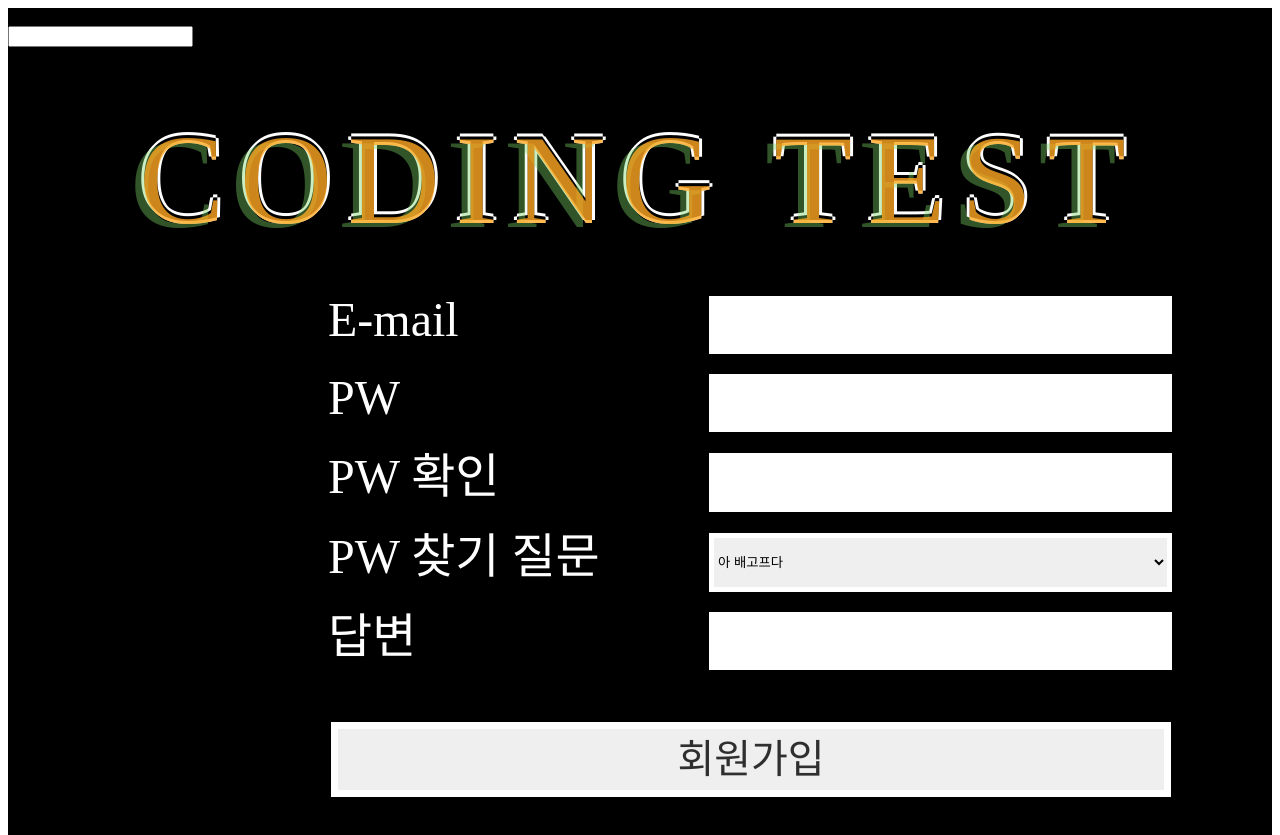
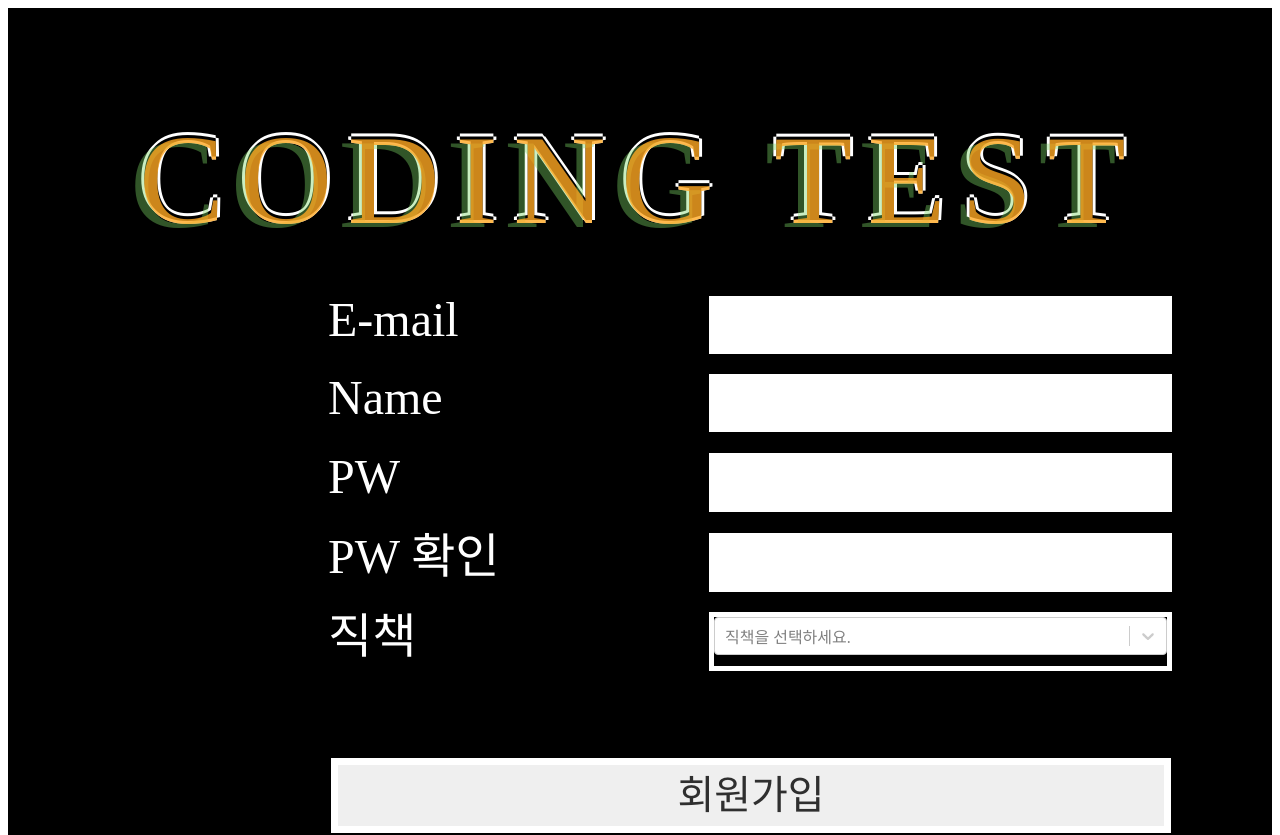
Before and after one commit to skkuse/2022fall_41class_team1, a React (Create React App) app in the folder frontend/: page /register in a window 1280 px wide. Shown: the top 835 px of the page. Built offline with nearby package versions, Linux system fonts and the light colour scheme.

Commit message:
아직도 미완성...

```diff
--- a/frontend/package.json
+++ b/frontend/package.json
@@ -19,6 +19,7 @@
     "react-redux": "^8.0.5",
     "react-router-dom": "^6.4.2",
     "react-scripts": "^5.0.1",
+    "react-select": "^5.6.1",
     "redux": "^4.2.0",
     "redux-promise": "^0.6.0",
     "redux-thunk": "^2.4.2",
--- a/frontend/src/pages/Login.js
+++ b/frontend/src/pages/Login.js
@@ -21,7 +21,6 @@ const Login = () => {
   };
 
   const onLogin1Click = useCallback(() => {
-    getLoginInf();
     navigate("/main");
   }, [navigate]);
 
@@ -37,6 +36,12 @@ const Login = () => {
      );
      console.log("response >>", response);
      console.log(response["data"]["msg"]);
+     if(response["data"]["msg"]=="login sucess"){
+        onLogin1Click();
+     }
+     else{
+        alert("잘못된 아이디나 비밀번호 입니다.");
+     }
     } catch (err) {
       console.log("Error >>", err);
     }
@@ -52,7 +57,7 @@ const Login = () => {
         <div className="pw_text">PW</div>
         <input name="user_password" className="pw_input"></input>
       </div>
-      <button className="loginBtn" onClick={onLogin1Click}>로그인</button>
+      <button className="loginBtn" onClick={getLoginInf}>로그인</button>
       <div className="link_findPw"><Link to="/find">PW 찾기</Link></div>
       <div className="link_register"><Link to="/register">회원가입</Link></div>
     </div>
--- a/frontend/src/pages/Main.js
+++ b/frontend/src/pages/Main.js
@@ -6,10 +6,12 @@ import Editor, { useMonaco, DiffEditor } from "@monaco-editor/react";
 import axios from "axios";
 import { Dropdown, Dropdownlist } from "./Dropdown";
 import { NowContext } from "../context/NowContext";
+import Login from "./Login"
 
 const Main = () => {
+  //console.log(Login.logAccount);
   const [editorVisible, setEditorVisible] = useState(1);
-  const [user_id, setUser_id] = useState("asdf@asdf.conm");
+  const [user_id, setUser_id] = useState("yali98@naver.com");
   const [question_no, setQuestion_no] = useState("1");
   const [code1, setCode1] = useState("#some comment");
   const [code2, setCode2] = useState("#some comment");
@@ -19,6 +21,8 @@ const Main = () => {
   const [result, setResult] = useState("result display");
   const [resultShow, setResultShow] = useState(0);
   const [submitted,setSubmitted]=useState(0);
+  const [analyzed_texts,setAnalyzed_texts]=useState("코드 분석");
+  const [test_case_texts,setTest_case_texts]=useState("테스트 케이스");
 
   const editorRef1 = useRef(null);
   const editorRef2 = useRef(null);
@@ -146,9 +150,9 @@ const Main = () => {
 
     try {
       saveData();
-      const response = await axios.post("http://localhost:8000/api/execute2/", {
-        newData,
-      });
+      const response = await axios.post("http://localhost:8000/test/execute2/",
+        newData
+      );
       console.log("response >>", response);
       setResult(response["data"]);
     } catch (err) {
@@ -278,6 +282,41 @@ const Main = () => {
     setEditorVisible(4);
   };
 
+  const get_testcase = async () => {
+  var newData={};
+  if (editorVisible == 1) {
+        newData = {
+        user_id: user_id,
+        question: question_no,
+        msg: editorRef1.current.getValue(),
+      };
+      console.log(newData)
+    } else if (editorVisible == 2) {
+        newData = {
+        user_id: user_id,
+        question: question_no,
+        msg: editorRef2.current.getValue(),
+      };
+    } else if (editorVisible == 3) {
+        newData = {
+        user_id: user_id,
+        question: question_no,
+        count: editorVisible,
+        msg: editorRef3.current.getValue(),
+      };
+    }
+    try {
+      const response = await axios.get(
+        "http://localhost:8000/test/testcase/",{
+        params:newData
+        }
+      );
+      console.log("response >>", response);
+    } catch (err) {
+      console.log("Error >>", err);
+    }
+  };
+
   const analyze_code = async () =>{
   var newData={};
     if (editorVisible == 1) {
@@ -295,11 +334,12 @@ const Main = () => {
     }
 
     try {
+    console.log(newData)
       const response = await axios.get("http://localhost:8000/api/editor/simple_explain/", {
         params: newData,
       });
       console.log("response >>", response);
-      setResult(response["data"]);
+      setAnalyzed_texts(response["data"]);
     } catch (err) {
       console.log("Error >>", err);
     }
@@ -396,7 +436,6 @@ const Main = () => {
               defaultLanguage="python"
               defaultValue="# some comment"
               onMount={handleEditor1DidMount}
-              onValidate={handleEditorValidation}
             />
             <button onClick={showValue}>Show value</button> 자동으로 저장됩니다.
             <input
@@ -580,7 +619,7 @@ const Main = () => {
                 }
               >
                 <textarea
-                  value="test case"
+                  value={test_case_texts}
                   disabled="True"
                   cols="145"
                   rows="15"
@@ -600,7 +639,7 @@ const Main = () => {
                 }
               >
                 <textarea
-                  value="코드 분석"
+                  value={analyzed_texts}
                   disabled="True"
                   cols="145"
                   rows="15"
--- a/frontend/src/pages/Register.css
+++ b/frontend/src/pages/Register.css
@@ -72,7 +72,7 @@ color: #FFFFFF;
 
 }
 
-.pwText {
+.nameText {
   position: absolute;
   width: 1220px;
   height: 55px;
@@ -88,7 +88,7 @@ color: #FFFFFF;
   color: #FFFFFF;
 }
 
-.pwInput {
+.nameInput {
   position: absolute;
   width: 449px;
   height: 46px;
@@ -100,7 +100,7 @@ color: #FFFFFF;
 
 }
 
-.checkText {
+.pwText {
   position: absolute;
   width: 1220px;
   height: 55px;
@@ -116,7 +116,7 @@ color: #FFFFFF;
   color: #FFFFFF;
 }
 
-.checkInput {
+.pwInput {
   position: absolute;
   width: 449px;
   height: 47px;
@@ -128,7 +128,7 @@ color: #FFFFFF;
 
 }
 
-.findText {
+.checkText {
 
   position: absolute;
 width: 1220px;
@@ -145,10 +145,10 @@ line-height: 48px;
 color: #FFFFFF;
 }
 
-.findInput {
+.checkInput {
   position: absolute;
-  width: 463px;
-  height: 59px;
+    width: 449px;
+  height: 47px;
   left: 701px;
   top: 525px;
 
@@ -157,7 +157,7 @@ color: #FFFFFF;
 
 }
 
-.answerText {
+.classText {
   position: absolute;
   width: 1220px;
   height: 54px;
@@ -174,10 +174,10 @@ color: #FFFFFF;
 
 }
 
-.answerInput{
+.classInput{
   position: absolute;
-  width: 449px;
-  height: 46px;
+  width: 463px;
+  height: 59px;
   left: 701px;
   top: 604px;
 
@@ -194,7 +194,7 @@ position: absolute;
 width: 840px;
 height: 75px;
 left: 323px;
-top: 714px;
+top: 750px;
 
 border: 7px solid #FFFFFF;
 
--- a/frontend/src/pages/Register.js
+++ b/frontend/src/pages/Register.js
@@ -3,6 +3,7 @@ import { useNavigate } from "react-router-dom";
 import styles from "./Register.css";
 import { Link } from "react-router-dom";
 import axios from "axios";
+import Select from 'react-select';
 
 const Register = () => {
 
@@ -12,15 +13,22 @@ const Register = () => {
     user_name: "",
     user_password: "",
     user_passwordcheck:"",
-    find_email:"",
-    find_answer:""
   });
 
+  const [user_class, setUser_class] = useState("");
+
   const onChangeAccount = (e) => {
+  console.log(e);
     setAccount({
       ...account,
       [e.target.name]: e.target.value,
     });
+    console.log(account);
+  };
+
+  const onClassChangeAccount = (e) => {
+  console.log(e);
+    setUser_class(e.value);
     console.log(account);
   };
 
@@ -30,7 +38,7 @@ const Register = () => {
         user_id: account.user_email,
         user_name: account.user_name,
         user_pwd: account.user_password,
-        user_type: "True",
+        user_type: user_class,
         user_org: "skku"
      };
      try {
@@ -39,16 +47,29 @@ const Register = () => {
         newData
      );
      console.log("response >>", response);
+     console.log(response["statusText"])
+     if(response["statusText"]=="OK"){
+        onRegisterClick();
+     }
+     else{
+        alert("Please fill the blanks. If you have, then there exists such e-mail.");
+     }
+
     } catch (err) {
       console.log("Error >>", err);
     }
-    onRegisterClick();
   };
 
 
   const onRegisterClick = useCallback(() => {
     navigate("/login");
   }, [navigate]);
+
+    const ops = [
+	{ value: "True", label: "학생" },
+	{ value: "False", label: "교수자" },
+	];
+
 
 
   return (
@@ -64,17 +85,16 @@ const Register = () => {
         <input name="user_password" className="pwInput" onChange={onChangeAccount}></input>
         <div className="checkText">PW 확인</div>
         <input name="user_passwordcheck" className="checkInput" onChange={onChangeAccount}></input>
-        <div className="findText">PW 찾기 질문</div>
-        <select name="find_email" className="findInput" reuqired>
-          <option value="hungry">아 배고프다</option>
-          <option>저녁을 먹어야 할 시간이네요</option>
-          <option>다들 데이트 중인가요? *윤진</option>
-          <option>행복하세요</option>
-        </select>
-        <div className="answerText">답변</div>
-        <input name="find_answer"className="answerInput"></input>
+        <div className="classText">직책</div>
+        <Select
+                name="user_class"
+                className="classInput"
+            	onChange={onClassChangeAccount}
+            	placeholder="직책을 선택하세요."
+                options={ops}
+            />
       </div>
-      <button className="registerBtn" onClick={account.user_password==account.user_passwordcheck?sendData:()=>{console.err("Password check is not same with password")}}>회원가입</button>
+      <button className="registerBtn" onClick={account.user_password==account.user_passwordcheck?sendData:()=>{alert("Password check is not same with password")}}>회원가입</button>
     </div>
   );
 };
```
Also changed, not shown: 2 other files (tests, documents, lock files or other folders).
